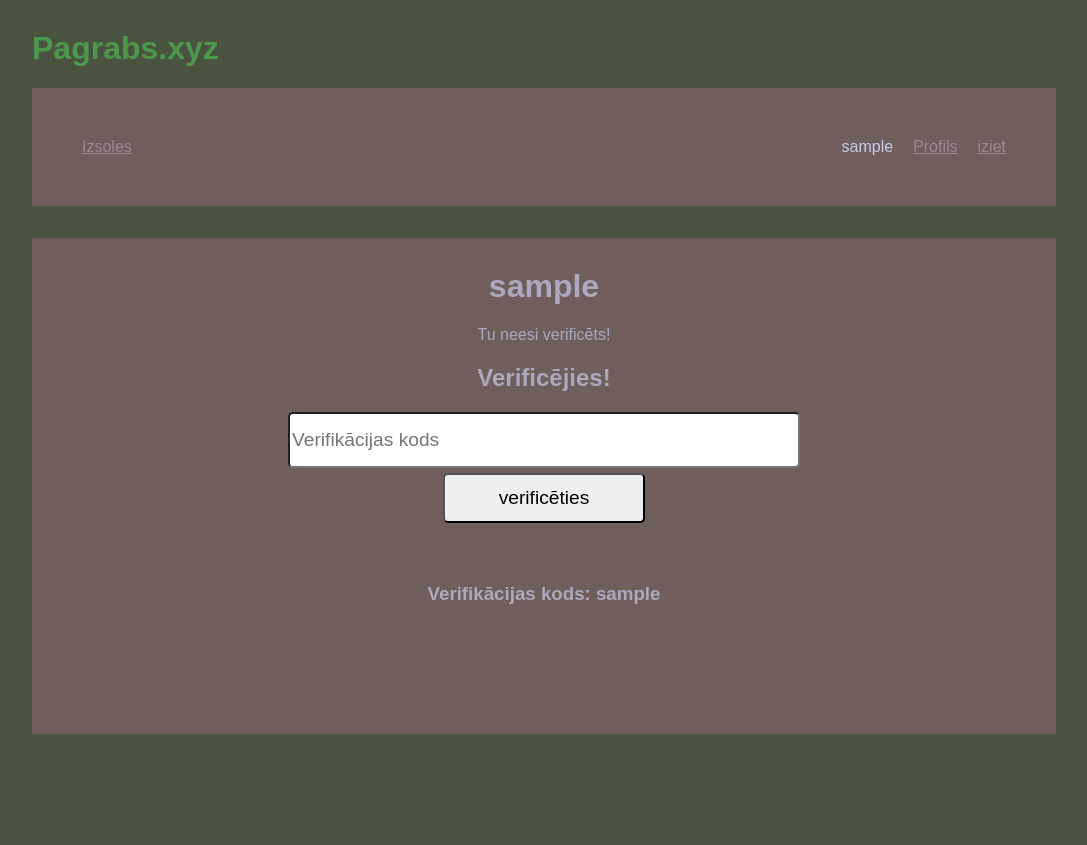
After one commit to ArvisCe/IzsolesLapa, a Flask app: page /lietotajs/profils in a window 1280 px wide. The commit adds this page. Shown: the top 845 px of the page, without its empty margins (96-1183 px from the left). Run offline with Flask 3, Linux system fonts and the light colour scheme; the visitor is signed in with stand-in values (Sample User, id 1).

Commit message:
Feat: vairakas lietas pievienotas

```diff
--- a/templates/home.html
+++ b/templates/home.html
@@ -12,7 +12,6 @@
     {
         text-decoration: none;
         color: #ADA8BE;
-        line-height: 0.8;
     }
     .listing
     {
@@ -98,7 +97,6 @@
 
 {% block content %}
 
-<!--img src="https://upload.wikimedia.org/wikipedia/commons/1/14/No_Image_Available.jpg?20200913095930"--></center>
 <center>
     {% for number in range(1, pageAmount) %}
         {% if number == page + 1 %}
@@ -156,6 +154,7 @@
             {% endif %}
         {% endfor %}
     </div>
+</center>
 <script src="https://cdnjs.cloudflare.com/ajax/libs/jquery/3.6.4/jquery.min.js" integrity="sha512-pumBsjNRGGqkPzKHndZMaAG+bir374sORyzM3uulLV14lN5LyykqNk8eEeUlUkB3U0M4FApyaHraT65ihJhDpQ==" crossorigin="anonymous" referrerpolicy="no-referrer"></script>
 <script>
     $(document).ready(function() {
--- a/templates/template.html
+++ b/templates/template.html
@@ -173,12 +173,14 @@
                 Izsoles
             </a>
             {% if current_user.name %}
+                {% if current_user.isVerified %}
                     <a class="link" href="{{url_for('listing.new')}}">
                         Ievietot
                     </a>
                     <a class="link" href="{{url_for('listing.myHistory')}}">
                         Pirkumi
                     </a>
+                {% endif %}
 
                 <a class="linkleft" href="/logout">
                     iziet
--- /dev/null
+++ b/templates/user/profile.html
@@ -0,0 +1,46 @@
+{% extends 'template.html' %}
+
+{% block content %}
+<style>
+    .formInput
+    {
+        margin-bottom: 5px;
+        width: 50%;
+        height:50px;
+        font-size:larger;
+        border-radius: 5px;
+    }
+    .formButton
+    {
+        margin-bottom: 5px;
+        width: 20%;
+        height:50px;
+        text-align: center;
+        font-size:larger;
+        border-radius: 5px;
+    }
+</style>
+<center>
+    <h1>{{current_user.username}}</h1>
+    {% if not current_user.isVerified %}
+        Tu neesi verificēts!<br>
+        <form method="POST" action="/verify">
+            <h2>Verificējies!</h2>
+            <input
+                class="formInput"
+                maxlength="12"
+                type="text"
+                placeholder="Verifikācijas kods"
+                name="code"
+                value="{{ request.form['code'] }}"
+                required> <br>
+            <input class="formButton" type="submit" value="verificēties">
+        </form>
+        <br>
+        <br>
+        <h3>Verifikācijas kods: {{current_user.verificationCode}}</h3>
+    {% else %}
+        Tu esi verificēts!
+    {% endif %}
+</center>
+{% endblock %}
```
Also changed, not shown: routes/authentication.py (+29 -7 lines), routes/listings.py (+12 -0 lines), templates/listings/new.html (+36 -36 lines), static/images/40ed090f-5ead-40f7-8d1c-926d8415f412.jpg (added). Lines whose indentation alone changed are shown as unchanged.
